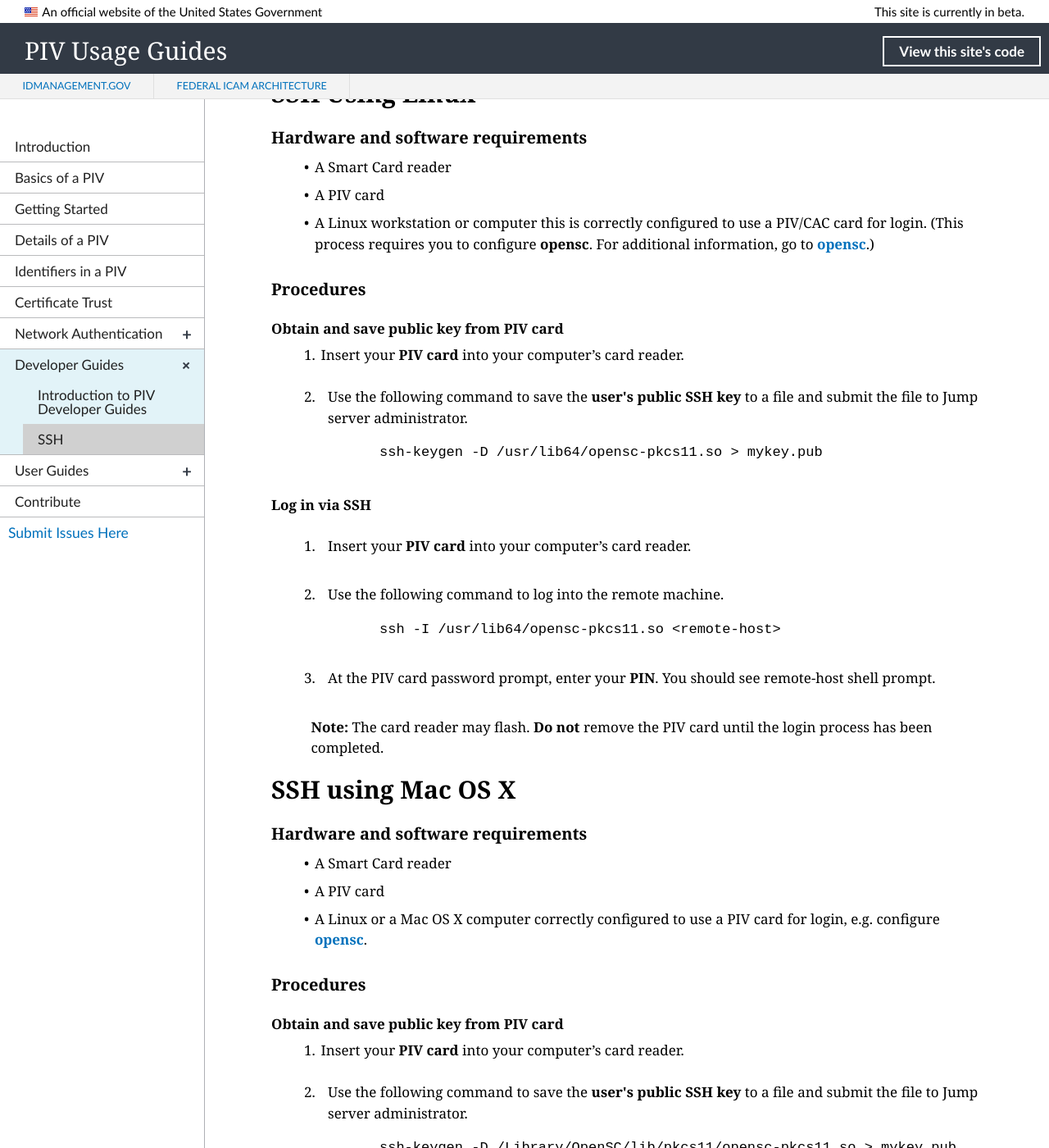
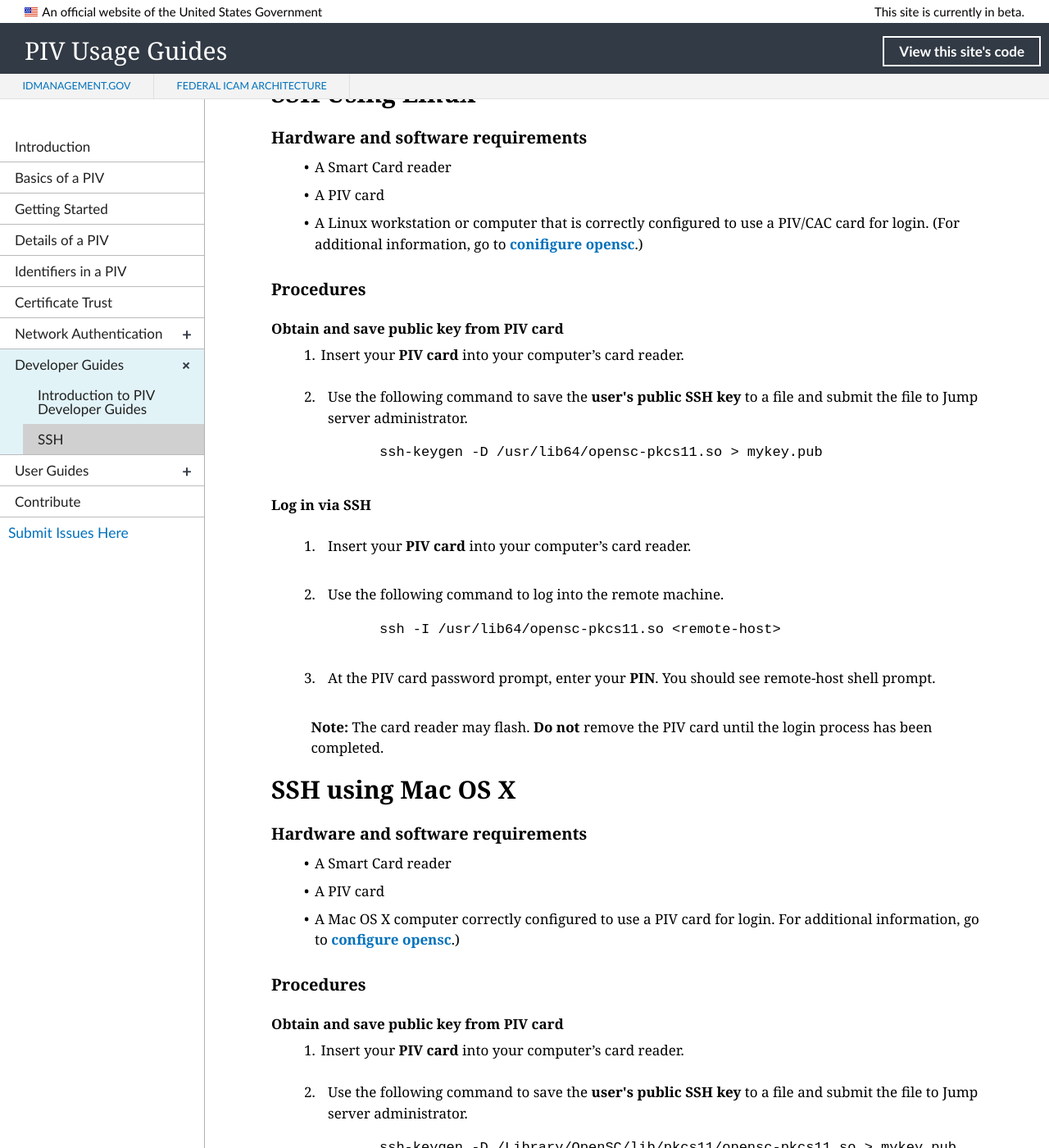
Before and after one commit to GSA/piv-guides, a Jekyll site: the page built from _devconfig/ssh.md, in a window 1280 px wide and 1400 px high, scrolled down 3922 px. Shown: the whole window at 82% size. Built offline with Jekyll 4.4.1, drawn with Linux system fonts in a browser that asks for light colours; nearby versions of some CDN libraries.

Commit message:
Update ssh.md

```diff
--- a/_devconfig/ssh.md
+++ b/_devconfig/ssh.md
@@ -131,7 +131,7 @@ This document covers following topics:
 
   * A Smart Card reader
   * A PIV card
-  * A Linux workstation or computer this is correctly configured to use a PIV/CAC card for login. (This process requires you to configure **opensc**. For additional information, go to [**opensc**](https://github.com/OpenSC/OpenSC/wiki/Download-latest-OpenSC-stable-release).)
+  * A Linux workstation or computer that is correctly configured to use a PIV/CAC card for login. (For additional information, go to [**conifigure opensc**](https://github.com/OpenSC/OpenSC/wiki/Download-latest-OpenSC-stable-release).)
 
 ### Procedures
 
@@ -164,7 +164,7 @@ This document covers following topics:
 
   * A Smart Card reader
   * A PIV card
-  * A Linux or a Mac OS X computer correctly configured to use a PIV card for login, e.g. configure [**opensc**](https://github.com/OpenSC/OpenSC/wiki/Download-latest-OpenSC-stable-release).
+  * A Mac OS X computer correctly configured to use a PIV card for login. For additional information, go to [**configure opensc**](https://github.com/OpenSC/OpenSC/wiki/Download-latest-OpenSC-stable-release).)
 
 ### Procedures
 
```
